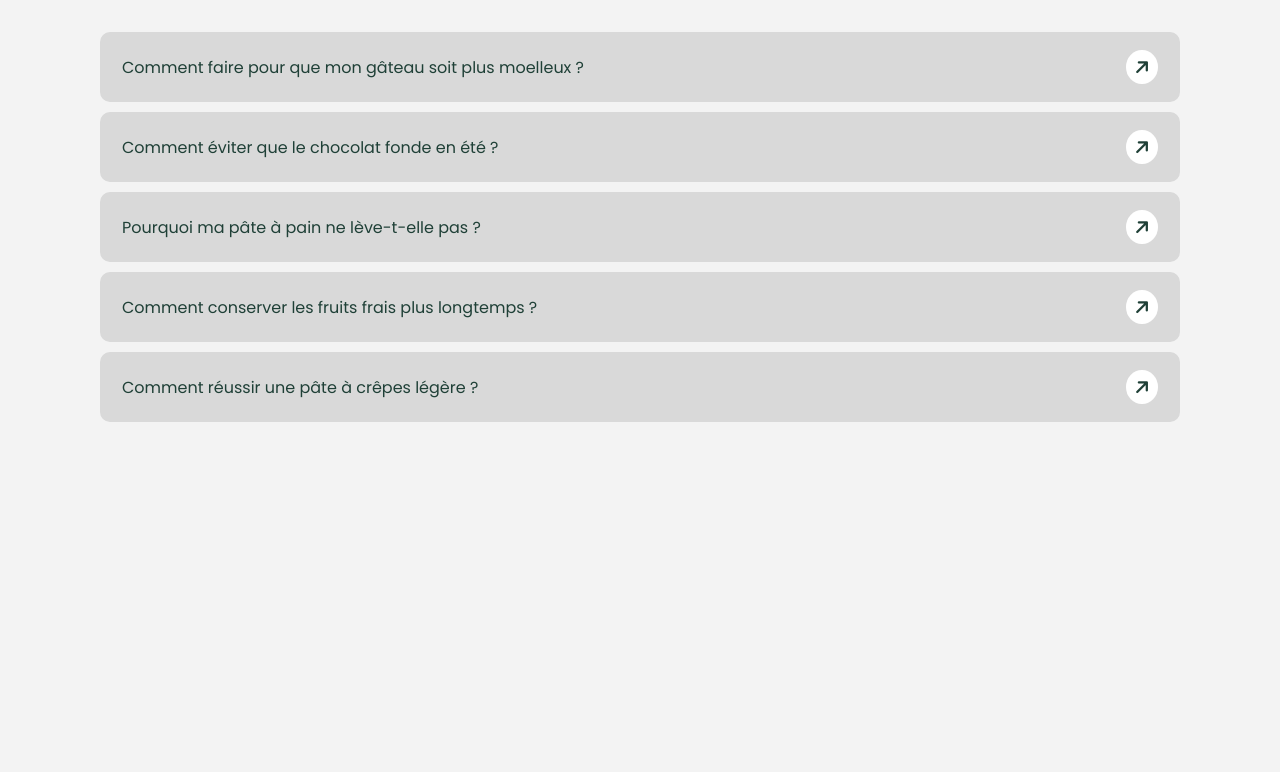
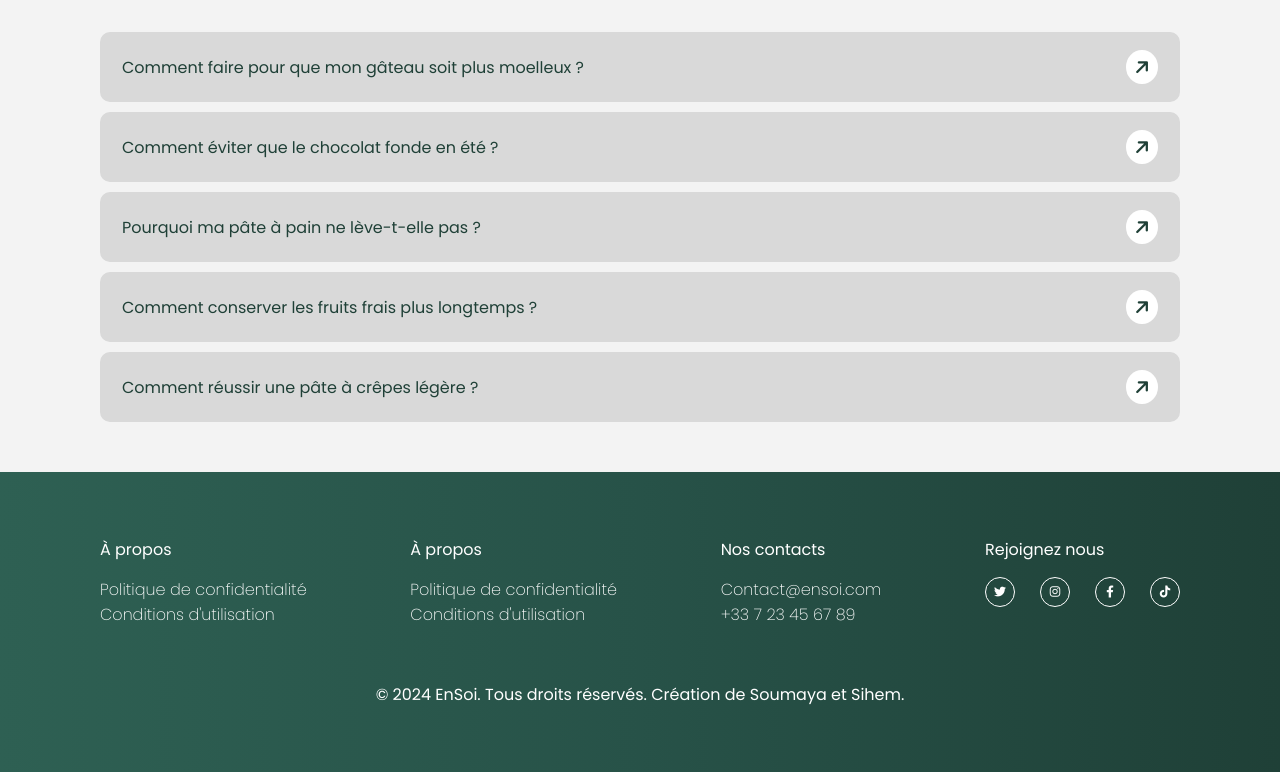
Before and after one commit to sisilass31/hackathon, a plain HTML site: page index.html in a window 1280 px wide. Shown: the part 1257-2029 px from the top of the page. Before the commit the page ends 1729 px from the top, so only its background shows below. Drawn offline with Linux system fonts and the light colour scheme.

Commit message:
finish/ footer

```diff
--- a/assets/style/style.css
+++ b/assets/style/style.css
@@ -37,10 +37,6 @@
 /* navbar */
 
 /* top accueil */
-
-.containertop-box {
-  background: var(--gradient);
-}
 
 .containertop {
   height: 450px;
@@ -171,3 +167,33 @@
 }
 
 /* faq */
+
+/* footer */
+
+.footer-container {
+  height: 300px;
+}
+
+.footerlinks a {
+  color: var(--white);
+  font-weight: 200;
+}
+
+.footerlinks i {
+  width: 30px;
+  height: 30px;
+  border-radius: 100%;
+  text-align: center;
+  display: flex;
+  align-items: center;
+  justify-content: center;
+  border: 1px solid var(--white);
+  font-size: 12px;
+}
+
+.footerlinks i:hover {
+  background-color: var(--white);
+  color: var(--dark-green);
+}
+
+/* footer */
--- a/assets/style/utils.css
+++ b/assets/style/utils.css
@@ -32,7 +32,7 @@ h3,
 h4,
 h5,
 h6 {
-  font-weight: 500;
+  font-weight: 400;
 }
 
 .p-10 {
@@ -92,6 +92,10 @@ h6 {
 
 .al-c {
   align-items: center;
+}
+
+.al-st {
+  align-items: start;
 }
 
 .js-c {
@@ -162,6 +166,10 @@ h6 {
   background-color: var(--dark-green);
 }
 
+.bg-gradient {
+  background: var(--gradient);
+}
+
 .mr-8 {
   margin-right: 8px;
 }
@@ -174,6 +182,14 @@ h6 {
   margin-top: 50px;
 }
 
+.mt-15 {
+  margin-top: 15px;
+}
+
+.mt-55 {
+  margin-top: 55px;
+}
+
 .fw-400 {
   font-weight: 400;
 }
--- a/index.html
+++ b/index.html
@@ -44,7 +44,7 @@
         </nav>
     </header>
     <main>
-        <div class="containertop-box flex js-c">
+        <div class="containertop-box flex js-c bg-gradient">
             <div class="containertop flex al-c js-c column color-white ta-c gap-25">
                 <h1>Lorem ipsum dolor sit amet, consectetur adipiscing elit</h1>
                 <p>Lorem ipsum dolor sit amet, consectetur adipiscing elit, sed do eiusmod tempor incididunt ut labore
@@ -183,7 +183,43 @@
         </section>
     </main>
     <footer>
-
+        <div class="footer-container color-white flex column al-c js-c bg-gradient">
+            <div class="footerlinks-container flex js-sp max-1080 w-100">
+                <div class="footerlinks-box">
+                    <h4>À propos</h4>
+                    <ul class="footerlinks mt-15">
+                        <li><a href="#">Politique de confidentialité</a></li>
+                        <li><a href="#">Conditions d'utilisation</a></li>
+                    </ul>
+                </div>
+                <div class="footerlinks-box">
+                    <h4>À propos</h4>
+                    <ul class="footerlinks mt-15">
+                        <li><a href="#">Politique de confidentialité</a></li>
+                        <li><a href="#">Conditions d'utilisation</a></li>
+                    </ul>
+                </div>
+                <div class="footerlinks-box">
+                    <h4>Nos contacts</h4>
+                    <ul class="footerlinks mt-15">
+                        <li><a href="#">Contact@ensoi.com</a></li>
+                        <li><a href="#">+33 7 23 45 67 89</a></li>
+                    </ul>
+                </div>
+                <div class="footerlinks-box">
+                    <h4>Rejoignez nous</h4>
+                    <ul class="footerlinks flex gap-25 mt-15 al-st">
+                        <li><a href="#"><i class="fa-brands fa-twitter"></i></a></li>
+                        <li><a href="#"><i class="fa-brands fa-instagram"></i></a></li>
+                        <li><a href="#"><i class="fa-brands fa-facebook-f"></i></a></li>
+                        <li><a href="#"><i class="fa-brands fa-tiktok"></i></a></li>
+                    </ul>
+                </div>
+            </div>
+            <div class="copyright mt-55">
+                <p>© 2024 EnSoi.  Tous droits réservés. Création de Soumaya et Sihem.</p>
+            </div>
+        </div>
     </footer>
     <script src="./assets/js/script.js"></script>
 </body>
```
